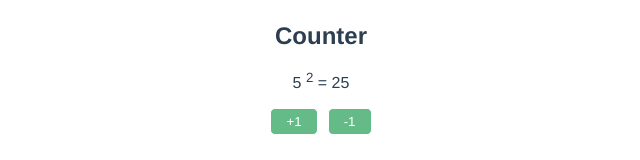
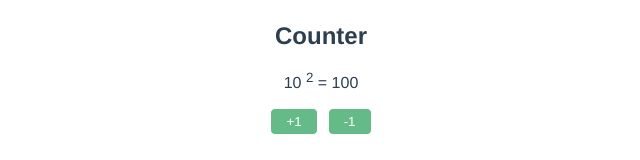
Before and after one commit to ososuna/vue, a Vue app in the folder 02-fundamentals/: page / in a window 1280 px wide. Shown: the part 262-422 px from the top of the page, without its empty margins (319-959 px from the left). Built offline with nearby package versions, Linux system fonts and the light colour scheme.

Commit message:
Added props to counter

```diff
--- a/02-fundamentals/src/App.vue
+++ b/02-fundamentals/src/App.vue
@@ -1,7 +1,7 @@
 <template>
   <div>
     <img alt="Vue logo" src="./assets/logo.png">
-    <Counter/>
+    <Counter :start="10" />
   </div>
 </template>
 
--- a/02-fundamentals/src/components/Counter.vue
+++ b/02-fundamentals/src/components/Counter.vue
@@ -1,36 +1,50 @@
 <template>
     <div>
-        <h2>Counter</h2>
+        <h2>{{ customTitle }}</h2>
         <p>{{ counter }} <sup>2</sup> = {{ squareCounter }}</p>
         <div>
-            <button @click="increase()">+1</button>
-            <button @click="decrease()">-1</button>
+            <button @click="increase">+1</button>
+            <button @click="decrease">-1</button>
         </div>
     </div>
 </template>
 
 <script>
 export default {
+    props: {
+        title: String,
+        start: {
+            type: Number,
+            default: 10,
+            /* required: true */
+            validator( value ) {
+                return value >= 0
+            }
+        }
+    },
     name: 'Counter',
     data() {
         return {
-            counter: 5
+            counter: this.start
         }
     },
     methods: {
         getSquareValue() {
-            return this.counter * this.counter;
+            return this.counter * this.counter
         },
         increase() {
-            this.counter ++;
+            this.counter ++
         },
         decrease() {
-            this.counter --;
+            this.counter --
         }
     },
     computed: {
         squareCounter() {
-            return this.counter * this.counter;
+            return this.counter * this.counter
+        },
+        customTitle() {
+            return this.title || 'Counter'
         }
     }
 }
```
